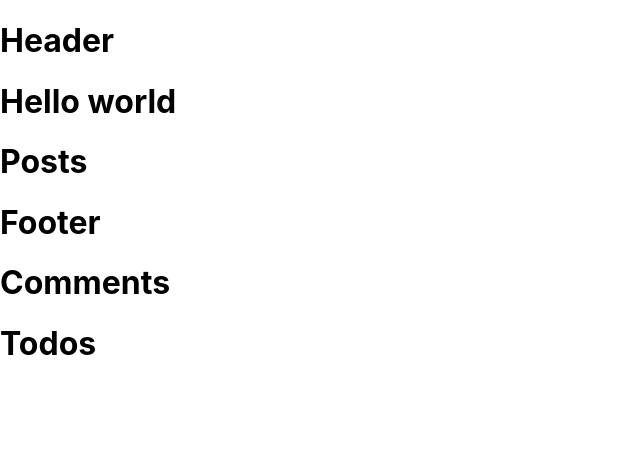
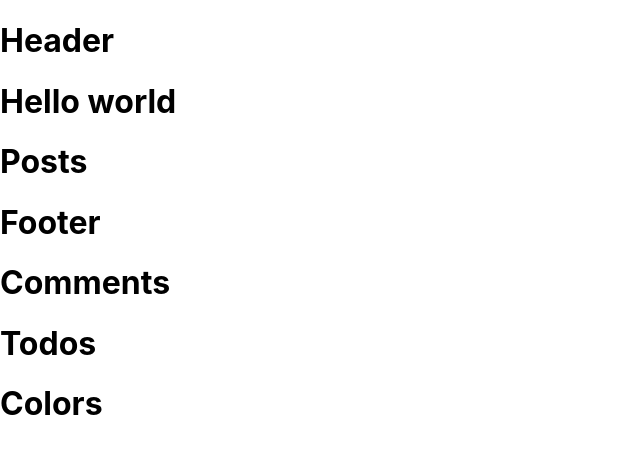
Before and after one commit to luuminhduc/rebase-understand, a React (Create React App) app: page / in a window 1280 px wide. Shown: the top 454 px of the page, without its empty margins (0-640 px from the left). Built offline with nearby package versions, Linux system fonts and the light colour scheme.

Commit message:
Add colors

```diff
--- a/src/App.js
+++ b/src/App.js
@@ -1,4 +1,5 @@
 import React from "react";
+import Colors from "./components/Colors";
 import Comments from "./components/comments";
 import Footer from "./components/Footer";
 import Header from "./components/Header";
@@ -13,6 +14,7 @@ const App = () => {
       <Footer />
       <Comments />
       <Todos />
+      <Colors />
     </div>
   );
 };
--- /dev/null
+++ b/src/components/Colors/index.jsx
@@ -0,0 +1,7 @@
+import React from "react";
+
+const Colors = () => {
+  return <h1>Colors</h1>;
+};
+
+export default Colors;
```
